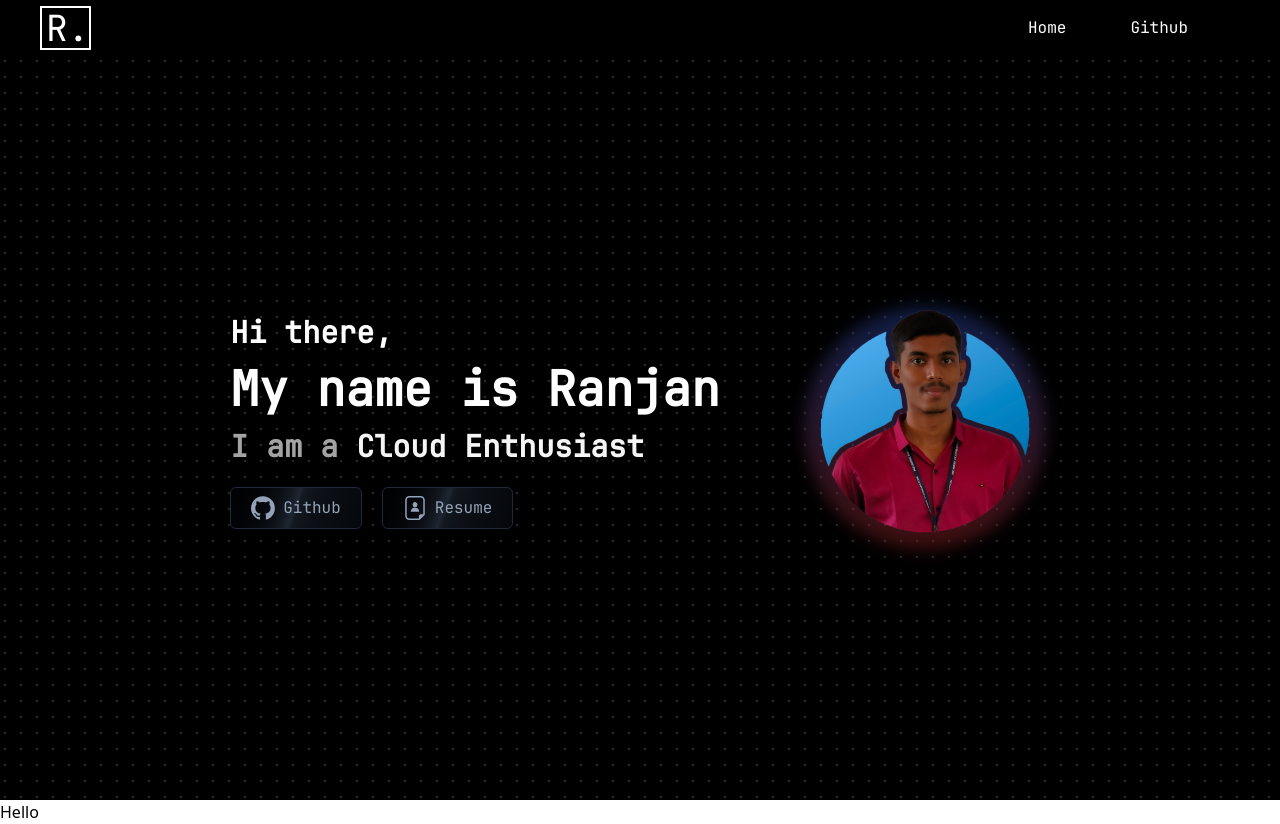
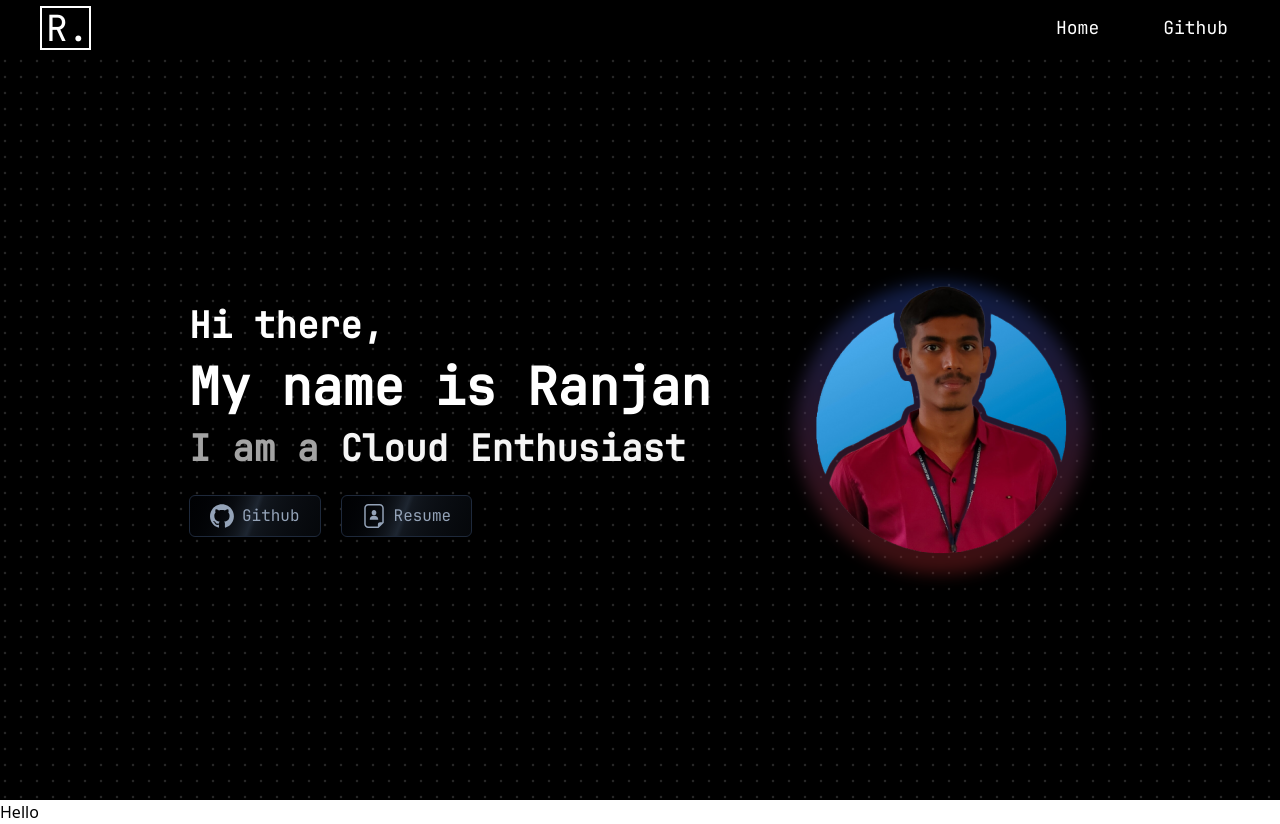
Before and after one commit to rjn991/ranjan.tech, a React (Vite) app: page / in a window 1280 px wide. Built offline with nearby package versions, Linux system fonts and the light colour scheme.

Commit message:
Fixed zoom fucked things

```diff
--- a/src/App.jsx
+++ b/src/App.jsx
@@ -8,7 +8,7 @@ import { FlipWords } from "./components/ui/flip-words";
 import Navbar from "./Navbar/Navbar";
 import dp from "./assets/profile.png";
 import github from "./assets/github.svg";
-import resume from "./assets/resume.svg"
+import resume from "./assets/resume.svg";
 function App() {
   const words = ["Web Developer", "Cloud Enthusiast", "Linux Hobbyist"];
   return (
@@ -29,13 +29,13 @@ function App() {
               duration: 0.5,
               ease: [0.4, 0.0, 0.2, 1],
             }}
-            className="flex p-9 gap-4 sm:gap-20 items-center text-5xl font-bold text-neutral-700 dark:text-white leading-snug sm:leading-relaxed  mx-auto flex-col-reverse md:flex-row sm:flex-row "
+            className="flex p-9 gap-4 sm:gap-20 items-center text-[3.2rem] font-bold text-neutral-700 dark:text-white leading-snug sm:leading-relaxed  mx-auto flex-col-reverse md:flex-row sm:flex-row "
           >
             <div className="flex-[1] font-jbmono">
-              <p className="text-3xl">Hi there,</p>
+              <p className="text-3xl sm:text-4xl">Hi there,</p>
               <p className="hidden sm:block">My name is Ranjan</p>
-              <p className="block sm:hidden">I'm Ranjan</p>
-              <div className="hidden sm:block text-3xl text-neutral-400">
+              <p className="block text-4xl sm:hidden">I'm Ranjan</p>
+              <div className="hidden sm:block text-4xl text-neutral-400">
                 I am a <FlipWords words={words} />
               </div>
               <p className="block sm:hidden text-xl text-neutral-300">
@@ -51,7 +51,7 @@ function App() {
             <div className="relative">
               <div className="absolute inset-1 rounded-full bg-gradient-to-b from-blue-900  to-red-900 opacity-50 blur"></div>
               <img
-                className="relative block rounded-full max-h-[250px]"
+                className="relative block rounded-full max-h-[300px]"
                 src={dp}
               ></img>
             </div>
--- a/src/Navbar/Navbar.jsx
+++ b/src/Navbar/Navbar.jsx
@@ -5,9 +5,9 @@ const Navbar = () => {
         <div className="pl-10">
           <p className="text-4xl border-white border-2 pl-1 cursor-pointer">R.</p>
         </div>
-        <div className="pr-10 flex">
+        <div className="pr-10 flex text-lg">
           <p className="mr-10 px-3 py-1 hover:rounded-md hover:bg-neutral-900 cursor-pointer">Home</p>
-          <p className="mr-10 px-3 py-1 hover:rounded-md hover:bg-neutral-900 cursor-pointer">Github</p>
+          <p className="px-3 py-1 hover:rounded-md hover:bg-neutral-900 cursor-pointer">Github</p>
         </div>
       </div>
     </div>
```
